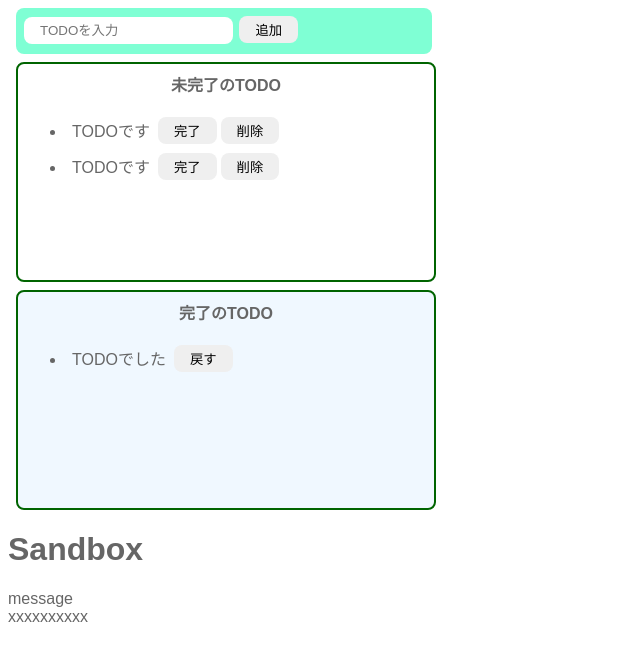
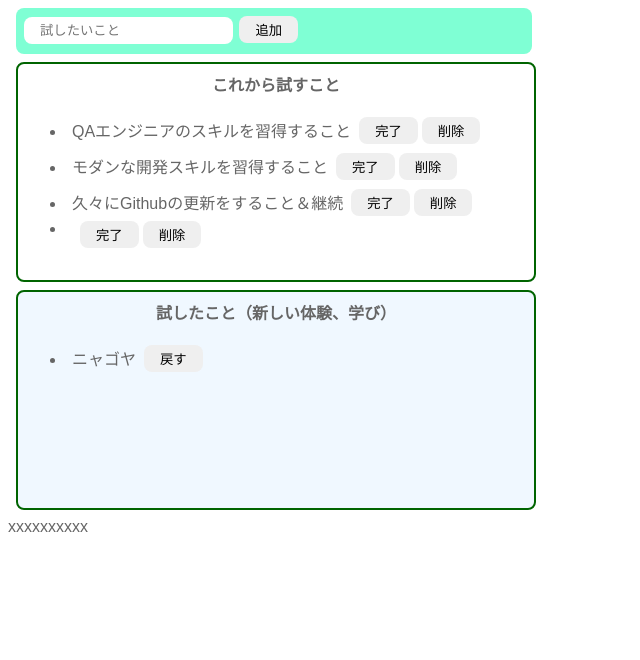
Before and after one commit to h-waji/js-sandbox, a website built with Parcel: page index.html in a window 1280 px wide. Both pictures are taken after a click on the button "追加". Shown: the whole page, without its empty margins (0-640 px from the left). Built offline with nearby package versions, Linux system fonts and the light colour scheme.

Commit message:
イベントの処理を追加

```diff
--- a/index.html
+++ b/index.html
@@ -1,28 +1,35 @@
 <!DOCTYPE html>
 <html>
   <head>
-    <title>TODO</title>
+    <title>Things to try list</title>
     <meta charset="UTF-8" />
   </head>
 
   <body>
     <div class="input-area">
-      <input placeholder="TODOを入力">
-      <button>追加</button>
+      <input id="add-text" placeholder="試したいこと">
+      <button id="add-button">追加</button>
     </div>
     <div class="incomplete-area">
-      <p class="title">未完了のTODO</p>
-      <ul>
+      <p class="title">これから試すこと</p>
+      <ul id="incomplete-list">
         <li>
           <div class="list-row">
-            <p class="todo-item">TODOです</p>
+            <p class="try-item">QAエンジニアのスキルを習得すること</p>
             <button>完了</button>
             <button>削除</button>
           </div>
         </li>
         <li>
           <div class="list-row">
-            <p class="todo-item">TODOです</p>
+            <p class="try-item">モダンな開発スキルを習得すること</p>
+            <button>完了</button>
+            <button>削除</button>
+          </div>
+        </li>
+        <li>
+          <div class="list-row">
+            <p class="try-item">久々にGithubの更新をすること＆継続</p>
             <button>完了</button>
             <button>削除</button>
           </div>
@@ -30,11 +37,11 @@
       </ul>
     </div>
     <div class="complete-area">
-      <p class="title">完了のTODO</p>
-      <ul>
+      <p class="title">試したこと（新しい体験、学び）</p>
+      <ul id="complete-list">
         <li>
           <div class="list-row">
-            <p class="todo-item">TODOでした</p>
+            <p class="try-item">ニャゴヤ</p>
             <button>戻す</button>
           </div>
         </li>
--- a/src/index.js
+++ b/src/index.js
@@ -1,73 +1,53 @@
 import "./styles.css";
 
-document.getElementById("app").innerHTML = `
-<h1>Sandbox</h1>
-<div>
-  message
-</div>
-`;
+const onClickAdd = () => {
+  const inputText = document.getElementById("add-text").value;
+  document.getElementById("add-text").value = "";
 
-// -----
-const person = {
-  name: "Lazy",
-  age: 100
+  const li = document.createElement("li");
+
+  const div = document.createElement("div");
+  div.className = "list-row";
+
+  const p = document.createElement("p");
+  p.className = "try-item";
+  p.innerText = inputText;
+
+  // 完了ボタン
+  const completeButton = document.createElement("button");
+  completeButton.innerText = "完了";
+  completeButton.addEventListener("click", () => {
+    const moveTarget = completeButton.closest("li");
+    console.log(moveTarget);
+    completeButton.nextElementSibling.remove();
+    completeButton.remove();
+
+    // 戻すボタン
+    const backButton = document.createElement("button");
+    backButton.innerText = "戻す";
+    moveTarget.firstElementChild.appendChild(backButton);
+
+    document.getElementById("complete-list").appendChild(moveTarget);
+  });
+
+  const deleteButton = document.createElement("button");
+  deleteButton.innerText = "削除";
+  deleteButton.addEventListener("click", () => {
+    const deleteTarget = deleteButton.closest("li");
+    console.log(deleteTarget);
+    document.getElementById("incomplete-list").removeChild(deleteTarget);
+  })
+
+  div.appendChild(p);
+  div.appendChild(completeButton);
+  div.appendChild(deleteButton);
+  li.appendChild(div);
+
+  // console.log(li);
+  // console.log(div);
+  // console.log(p);
+
+  document.getElementById("incomplete-list").appendChild(li);
 }
-console.log(person);
-person.name = "Namakemono";
-person.address = "Hogehoge";
-console.log(person);
 
-const colors = ["red", "yellow", "blue"];
-console.log(colors);
-colors[0] = "black";
-console.log(colors);
-colors.push("white");
-console.log(colors);
-
-// -----
-const message = `I'm ${person.name}...`;
-console.log(message);
-
-// -----
-// const fnarrow = (str) => {
-//   return str;
-// };
-const fnarrow = (str) => str;
-console.log(fnarrow('Arrow'));
-
-// -----
-const vocaloid = ["Miku", "Rin", "Len"];
-// vocaloid.map((name) => {
-//   console.log(name);
-// });
-
-const vocaloid2 = vocaloid.map((name) => {
-  return name;
-});
-console.log(vocaloid2);
-
-const numbers = [1, 2, 3, 4, 5];
-const newNumbers = numbers.filter((n) => {
-  return n % 2 === 1;
-});
-console.log(newNumbers);
-
-const newVocaloid = vocaloid.map((name) => {
-  if (name === "Miku") {
-    return `${name}さん`;
-  } else if (name === "Rin") {
-    return `${name}ちゃん`;
-  } else if (name === "Len") {
-    return `${name}くん`;
-  }
-});
-console.log(newVocaloid);
-
-// -----
-// "Vocaloid" 0 10 undefined null false NaN "" [] {}
-const val = "";
-if (val) {
-  console.log("truthy");
-} else {
-  console.log("falsy");
-}
+document.getElementById("add-button").addEventListener("click", onClickAdd);
--- a/src/styles.css
+++ b/src/styles.css
@@ -24,7 +24,7 @@ button:hover {
 
 .input-area {
     background-color: aquamarine;
-    width: 400px;
+    width: 500px;
     height: 30px;
     padding: 8px;
     margin: 8px;
@@ -33,7 +33,7 @@ button:hover {
 
 .incomplete-area {
     border: 2px solid darkgreen;
-    width: 400px;
+    width: 500px;
     min-height: 200px;
     padding: 8px;
     margin: 8px;
@@ -42,7 +42,7 @@ button:hover {
 
 .complete-area {
     border: 2px solid darkgreen;
-    width: 400px;
+    width: 500px;
     min-height: 200px;
     padding: 8px;
     margin: 8px;
@@ -61,6 +61,6 @@ button:hover {
     align-items: center;
 }
 
-.todo-item {
+.try-item {
     margin: 6px;
 }
```
Also changed, not shown: src/__index.js (added, +73 -0 lines).
